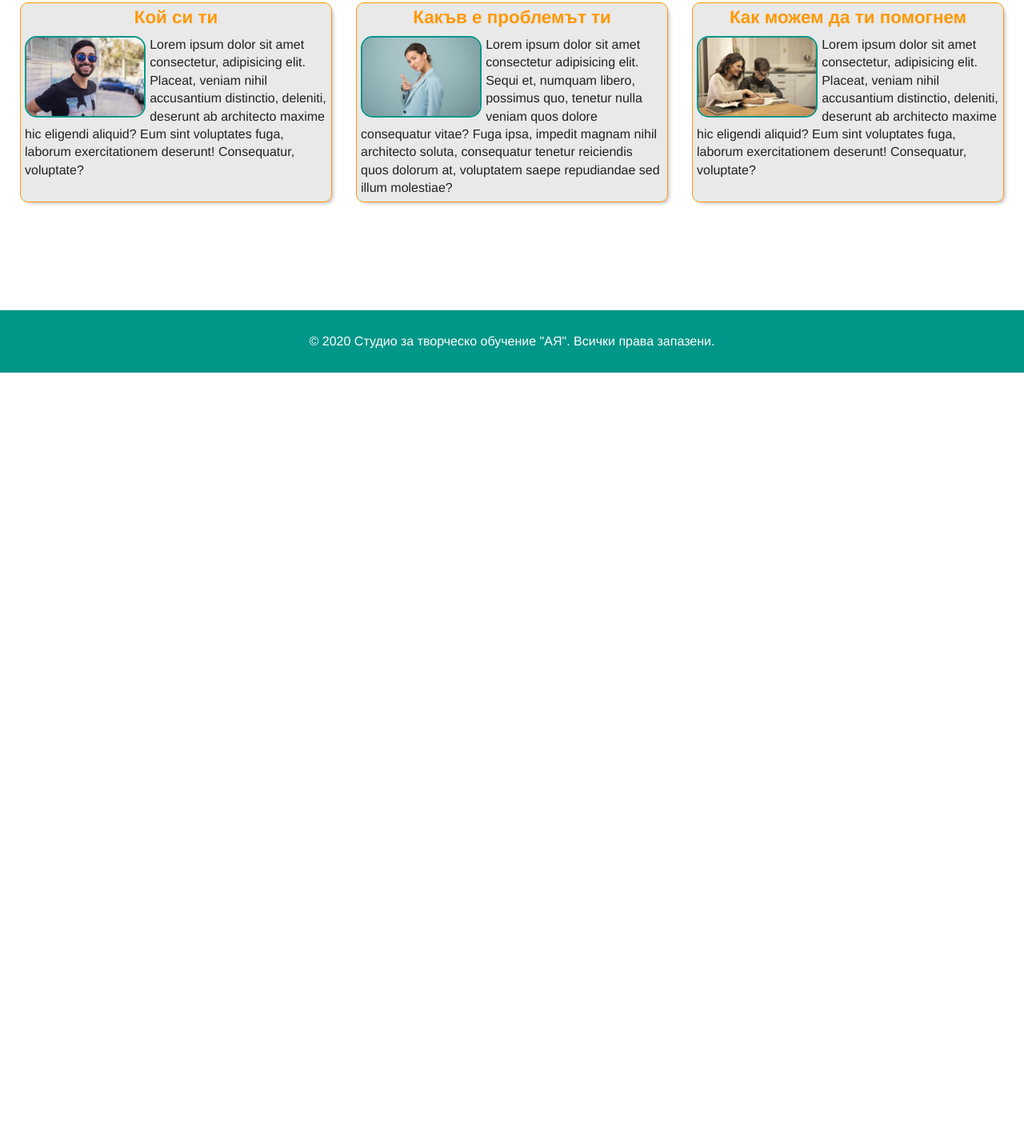
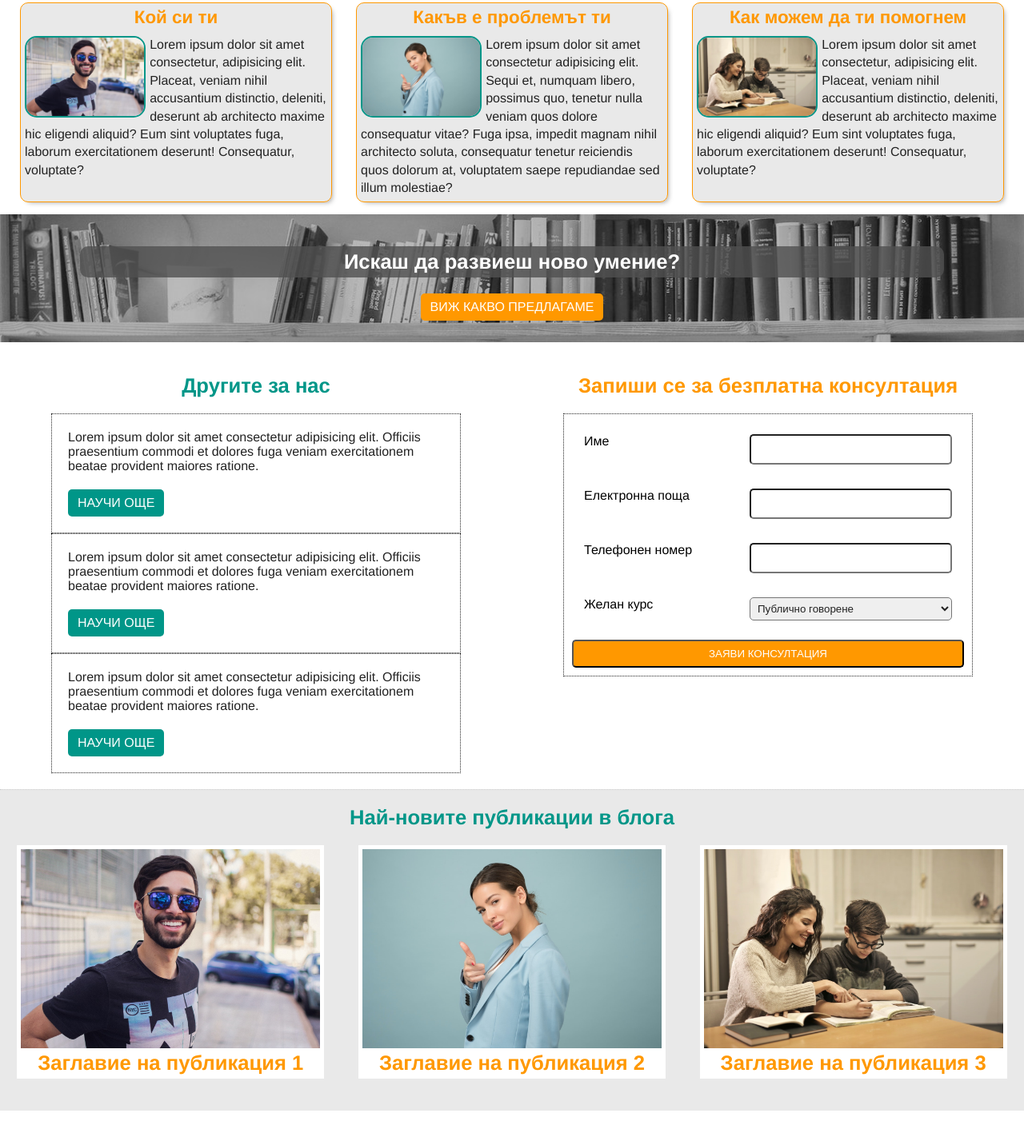
Before and after one commit to Itilon/school-app, a plain HTML site: page index.html in a window 1280 px wide. Shown: the part 928-2360 px from the top of the page at 80% size. Before the commit the page ends 1394 px from the top, so only its background shows below. Drawn offline with Linux system fonts and the light colour scheme.

Commit message:
Home page continued

```diff
--- a/index.html
+++ b/index.html
@@ -44,7 +44,7 @@
             </form>
         </div>
     </section>
-    <section class="quote container">
+    <section class="quote">
         <blockquote>Хората трудно намират общ език със себе си, може би защото е трудно да си добър разказвач и търпелив слушател едновременно.</blockquote>
     </section>
     <section class="client-wrapper container">
@@ -64,6 +64,71 @@
             <p>Lorem ipsum dolor sit amet consectetur, adipisicing elit. Placeat, veniam nihil accusantium distinctio, deleniti, deserunt ab architecto maxime hic eligendi aliquid? Eum sint voluptates fuga, laborum exercitationem deserunt! Consequatur, voluptate?</p>
         </div>
     </section>
+    <section class="courses">
+        <h3>Искаш да развиеш ново умение?</h3>
+        <a href="/courses.html" class="btn btn-light">Виж какво предлагаме</a>
+    </section>
+    <section class="comments-wrapper container">
+        <div class="comments">
+            <h3>Другите за нас</h3>
+            <div class="comment">
+                <p>Lorem ipsum dolor sit amet consectetur adipisicing elit. Officiis praesentium commodi et dolores fuga veniam exercitationem beatae provident maiores ratione.</p>
+                <a href="/comments.html" class="btn btn-dark">Научи още</a>
+            </div>
+            <div class="comment">
+                <p>Lorem ipsum dolor sit amet consectetur adipisicing elit. Officiis praesentium commodi et dolores fuga veniam exercitationem beatae provident maiores ratione.</p>
+                <a href="/comments.html" class="btn btn-dark">Научи още</a>
+            </div>
+            <div class="comment">
+                <p>Lorem ipsum dolor sit amet consectetur adipisicing elit. Officiis praesentium commodi et dolores fuga veniam exercitationem beatae provident maiores ratione.</p>
+                <a href="/comments.html" class="btn btn-dark">Научи още</a>
+            </div>
+        </div>
+        <div class="contacts">
+            <h3>Запиши се за безплатна консултация</h3>
+            <form action="POST">
+                <div class="form-control">
+                    <label for="name">Име</label>
+                    <input id="name" type="name" autocomplete="off" required>
+                </div>
+                <div class="form-control">
+                    <label for="email">Електронна поща</label>
+                    <input id="email" type="email" autocomplete="off" required>
+                </div>
+                <div class="form-control">
+                    <label for="telephone">Телефонен номер</label>
+                    <input id="telephone" type="tel" autocomplete="off" required>
+                </div>
+                <div class="form-control">
+                    <label for="courses">Желан курс</label>
+                    <select name="courses" id="courses">
+                        <option value="pubspeak">Публично говорене</option>
+                        <option value="english">Английски език</option>
+                        <option value="theater">Актьорско майсторство</option>
+                        <option value="singing">Пеене</option>
+                    </select>
+                </div>
+                <button class="btn btn-light">Заяви консултация</button>
+            </form>
+        </div>
+    </section>
+    <section class="blog-wrapper">
+        <h3>Най-новите публикации в блога</h3>
+        <div class="blog container">
+            <div class="blog-card">
+                <img src="./person1.jpg" alt="client">
+                <h4>Заглавие на публикация 1</h4>
+            </div>
+            <div class="blog-card">
+                <img src="./person2.jpg" alt="client">
+                <h4>Заглавие на публикация 2</h4>
+            </div>
+            <div class="blog-card">
+                <img src="./person3.jpg" alt="client">
+                <h4>Заглавие на публикация 3</h4>
+            </div>
+        </div>
+    </section>
     <footer class="footer">
         <p>&copy 2020 Студио за творческо обучение "АЯ". Всички права запазени.</p>
     </footer>
--- a/style.css
+++ b/style.css
@@ -184,7 +184,7 @@ nav {
     color: #222;
 }
 
-/* QUOTE SECTION */
+/* CLIENT SECTION */
 
 .client-wrapper {
     margin-top: 20px;
@@ -221,11 +221,133 @@ nav {
     color: #222;
 }
 
+/* COURSES SECTION */
+
+.courses {
+    background-image: url(./library.jpg);
+    background-size: cover;
+    height: 160px;
+    padding: 40px 20px;
+    text-align: center;
+}
+
+.courses h3 {
+    background:rgba(80, 80, 80, .8);
+    margin: 0 80px 20px 80px;
+    padding: 5px;
+    font-size: 1.6em;
+    color: #fff;
+    border-radius: 10px;
+}
+
+/* COMMENTS SECTION */
+
+.comments-wrapper {
+    justify-content: space-around;
+    margin-top: 40px;
+}
+
+.comments {
+    width: 40%;
+}
+
+.comments h3 {
+    margin-bottom: 20px;
+    font-size: 1.6em;
+    text-align: center;
+    color: #009688;
+}
+
+.comment {
+    padding: 20px;
+    border: 1px dotted #222;
+}
+
+.comment p {
+    margin-bottom: 20px;
+    color: #222;
+}
+
+.contacts {
+    width: 40%;
+}
+
+.contacts h3 {
+    margin-bottom: 20px;
+    font-size: 1.6em;
+    text-align: center;
+    color: #ff9800;
+}
+
+.contacts form {
+    padding: 10px;
+    border: 1px dotted #222;
+}
+
+.contacts .form-control {
+    margin-bottom: 20px;
+}
+
+.contacts label {
+    display: inline-block;
+    width: 40%;
+}
+
+.contacts input,
+.contacts select {
+    float: right;
+    width: 55%;
+    padding: 5px;
+    border-radius: 5px;
+    line-height: 1.8;
+    color: #222;
+}
+
+.contacts button {
+    width: 100%;
+}
+
+/* BLOG SECTION */
+
+.blog-wrapper {
+    background:rgba(200, 200, 200, .4);
+    margin: 20px 0;
+    padding: 20px 0 40px 0;
+    border-top: 1px dotted #ccc;
+}
+
+.blog-wrapper h3 {
+    margin-bottom: 20px;
+    font-size: 1.6em;
+    text-align: center;
+    color: #009688;
+}
+
+.blog {
+    justify-content: space-around;
+}
+
+.blog-card {
+    background: #fff;
+    width: 30%;
+    padding: 5px;
+    text-align: center;
+}
+
+.blog-card img {
+    width: 100%;
+}
+
+.blog-card h4 {
+    font-size: 1.6em;
+    color: #ff9800;
+}
+
 /* FOOTER */
 
 .footer {
     background: #009688;
-    margin-top: 120px;
+    margin-top: 80px;
     padding: 30px 10px;
     text-align: center;
 }
```
Also changed, not shown: library.jpg (added).
